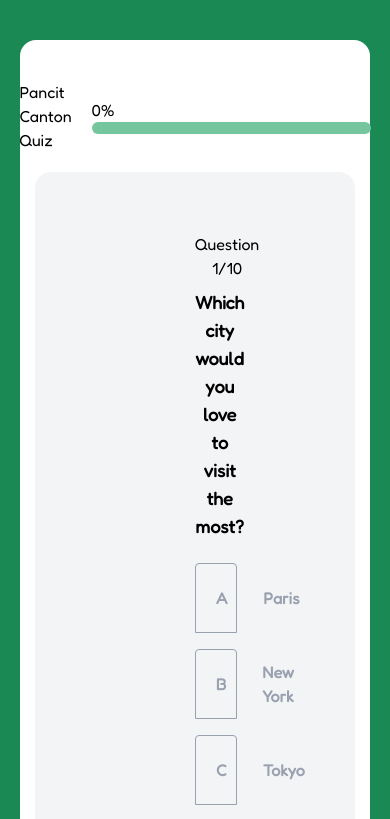
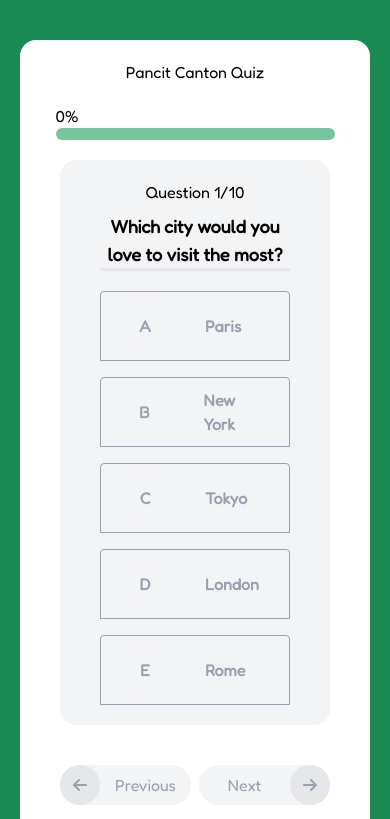
Before and after one commit to ajogerio/pancit-canton-quiz, a React (Vite) app: page /quiz in a window 390 px wide. Shown: the top 819 px of the page. Built offline with nearby package versions, Linux system fonts and the light colour scheme.

Commit message:
feat: make quiz page responsive to all screen sizes

```diff
--- a/src/features/quiz/QuizPage.jsx
+++ b/src/features/quiz/QuizPage.jsx
@@ -41,9 +41,9 @@ export default function QuizPage() {
 
   return (
     <main className="flex items-center justify-center min-h-screen py-10 bg-[#1a8954] px-5">
-      <div className="flex flex-col items-center bg-[#ffffff] py-10 px-20 rounded-2xl max-w-7xl w-full">
+      <div className="flex flex-col items-center bg-[#ffffff] sm:py-10 py-5 px-10 sm:px-20 rounded-2xl max-w-7xl w-full">
         <div className="flex flex-col items-center justify-center w-full gap-5">
-          <div className="flex items-center gap-5">
+          <div className="flex flex-col sm:flex-row items-center gap-5">
             <p>Pancit Canton Quiz</p>
             <div className="flex flex-col">
               <p>{progress}%</p>
@@ -54,7 +54,7 @@ export default function QuizPage() {
               />
             </div>
           </div>
-          <div className="flex flex-col items-center justify-center bg-gray-100 rounded-2xl w-full py-15 px-40 gap-5">
+          <div className="flex flex-col items-center justify-center bg-gray-100 rounded-2xl w-full px-10 py-5 md:py-15 md:px-25 gap-5">
             <Question
               questionNumber={questionNumber}
               questionsTotal={questionsTotal}
--- a/src/features/quiz/components/ChoiceCard.jsx
+++ b/src/features/quiz/components/ChoiceCard.jsx
@@ -46,7 +46,7 @@ export default function ChoiceCard({
 
       {/* show the choice info if selected*/}
       {selectedChoice === currentLetter && (
-        <div className=" flex justify-around items-center flex-wrap w-full h-auto bg-white rounded-b-sm">
+        <div className=" flex justify-around items-center flex-wrap w-full h-auto bg-white rounded-b-sm p-5">
           <div>
             <div>
               <p>
@@ -67,7 +67,7 @@ export default function ChoiceCard({
           </div>
           <div>
             <img
-              className="w-50 h-50 object-cover"
+              className="w-45 h-45 sm:w-50 sm:h-50 object-cover mt-5 sm:mt-0 rounded-lg"
               src={choiceImages[questionNumber][selectedChoice]}
             ></img>
           </div>
--- a/src/features/quiz/components/NextButton.jsx
+++ b/src/features/quiz/components/NextButton.jsx
@@ -15,7 +15,7 @@ export default function NextButton({ enableNextButton, setQuestionNumber }) {
         setQuestionNumber((prev) => prev + 1);
       }}
     >
-      <p className="ml-7">Next</p>
+      <p className="flex-1 text-center">Next</p>
       <div
         className={`flex justify-center items-center h-full  w-10 rounded-full ${
           enableNextButton
--- a/src/features/quiz/components/PreviousButton.jsx
+++ b/src/features/quiz/components/PreviousButton.jsx
@@ -28,7 +28,7 @@ export default function PreviousButton({
       >
         <i className={`fa-solid fa-arrow-left`}></i>
       </div>
-      <p className="mr-3">Previous</p>
+      <p className="flex-1 text-center">Previous</p>
     </button>
   );
 }
--- a/src/features/quiz/components/Question.jsx
+++ b/src/features/quiz/components/Question.jsx
@@ -4,7 +4,7 @@ import { questions } from "../data/questions";
 
 export default function Question({ questionNumber, questionsTotal }) {
   return (
-    <div className="flex flex-col items-start w-full flex-wrap gap-2 border-b-gray-200 border-b-3">
+    <div className="flex flex-col items-center sm:items-start w-full flex-wrap gap-2 border-b-gray-200 border-b-3">
       <div>
         <p className="text-base text-center">
           Question {questionNumber}/{questionsTotal}
```
